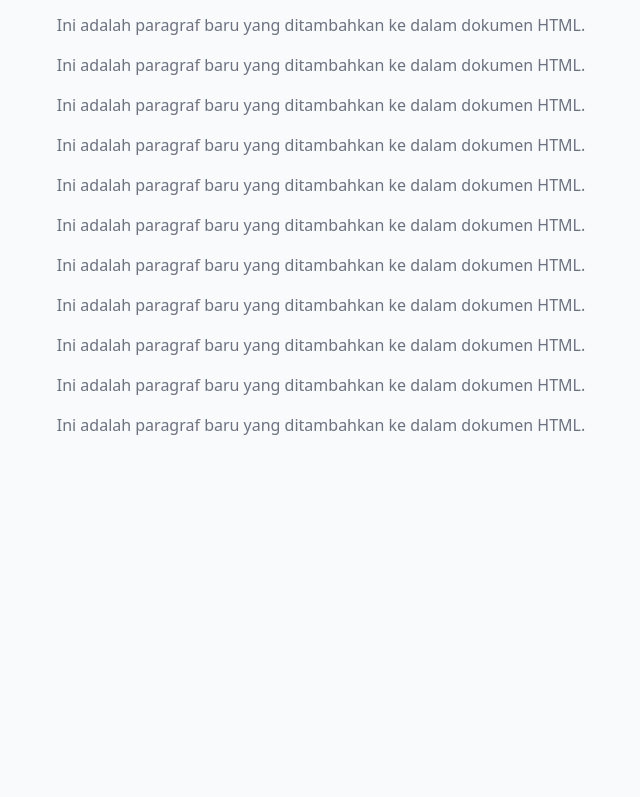
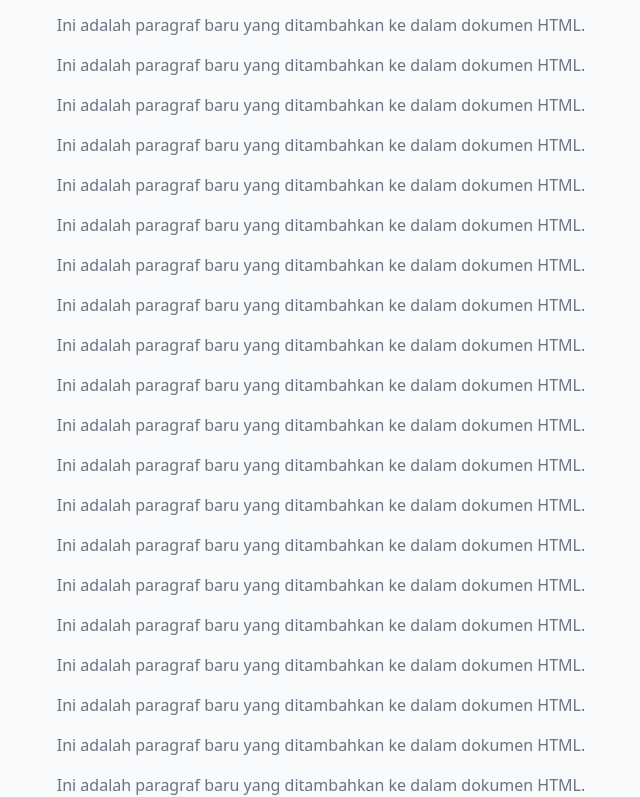
Before and after one commit to MyWebR/PENGHIJAUAN, a plain HTML site: page index2.html in a window 1280 px wide. Shown: the part 6861-7658 px from the top of the page, without its empty margins (319-959 px from the left). Before the commit the page ends 7298 px from the top, so only its background shows below. Drawn offline with nearby package versions, Linux system fonts and the light colour scheme.

Commit message:
Add multiple new paragraphs to index2.html for additional content

```diff
--- a/index2.html
+++ b/index2.html
@@ -446,6 +446,33 @@
      <p class="text-center text-gray-500 mt-4">
           Ini adalah paragraf baru yang ditambahkan ke dalam dokumen HTML.
      </p>
+     <p class="text-center text-gray-500 mt-4">
+          Ini adalah paragraf baru yang ditambahkan ke dalam dokumen HTML.
+     </p>
+     <p class="text-center text-gray-500 mt-4">
+          Ini adalah paragraf baru yang ditambahkan ke dalam dokumen HTML.
+     </p>
+     <p class="text-center text-gray-500 mt-4">
+          Ini adalah paragraf baru yang ditambahkan ke dalam dokumen HTML.
+     </p>
+     <p class="text-center text-gray-500 mt-4">
+          Ini adalah paragraf baru yang ditambahkan ke dalam dokumen HTML.
+     </p>
+     <p class="text-center text-gray-500 mt-4">
+          Ini adalah paragraf baru yang ditambahkan ke dalam dokumen HTML.
+     </p>
+     <p class="text-center text-gray-500 mt-4">
+          Ini adalah paragraf baru yang ditambahkan ke dalam dokumen HTML.
+     </p>
+     <p class="text-center text-gray-500 mt-4">
+          Ini adalah paragraf baru yang ditambahkan ke dalam dokumen HTML.
+     </p>
+     <p class="text-center text-gray-500 mt-4">
+          Ini adalah paragraf baru yang ditambahkan ke dalam dokumen HTML.
+     </p>
+     <p class="text-center text-gray-500 mt-4">
+          Ini adalah paragraf baru yang ditambahkan ke dalam dokumen HTML.
+     </p>
 
 </body>
 </html>
```
